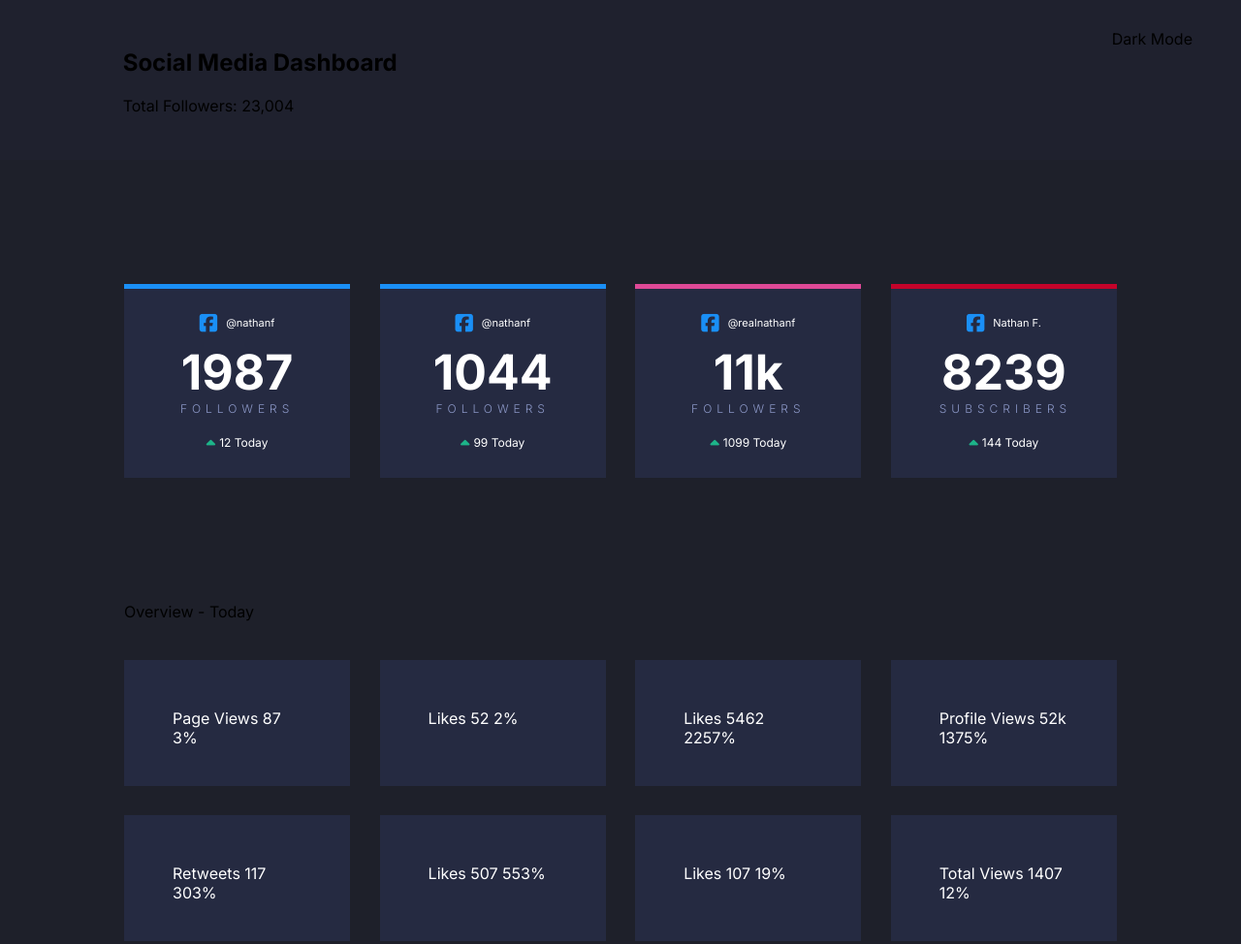
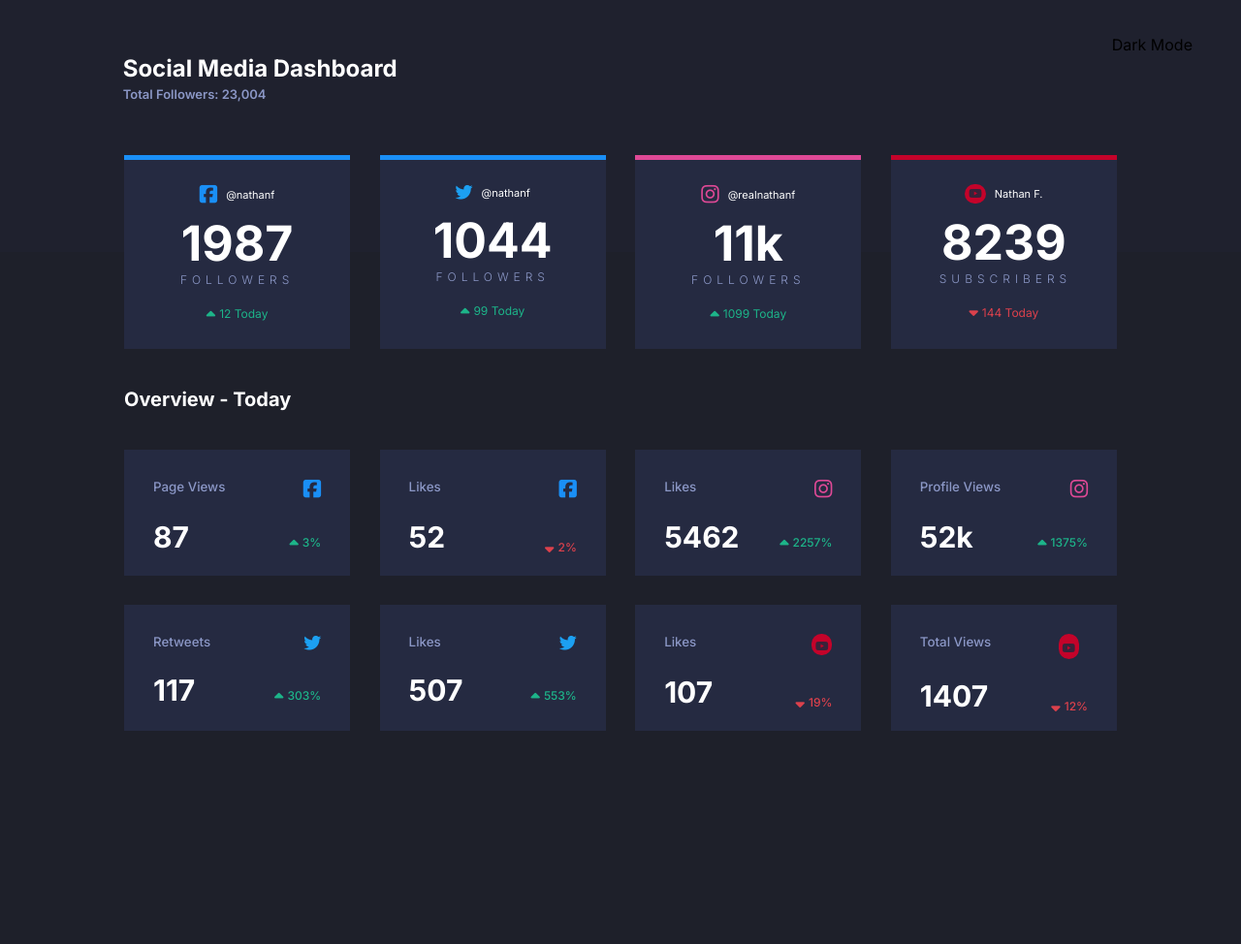
Before and after one commit to thisisobate/social-media-dashboard-with-switcher, a plain HTML site: page index.html in a window 1280 px wide. Shown: the whole page at 97% size. After the commit the page ends 800 px from the top, so only its background shows below. Drawn offline with Linux system fonts and the light colour scheme.

Commit message:
added styling

```diff
--- a/css/style.css
+++ b/css/style.css
@@ -12,19 +12,42 @@ body {
   min-height: 100vh;
 } */
 
+h2 {
+  font-weight: 700;
+  color: #fff;
+}
+
 .header {
   background-color: hsl(232, 19%, 15%);
-  padding: 30px 50px;
+  padding: 130px 50px;
+}
+
+.grid_container {
+  margin-top: -140px;
+}
+
+.top_container {
   display: flex;
   justify-content: space-between;
+  margin-top: -94px;
 }
 
 .header_txt {
   margin-left: 6.5%;
 }
 
+.header_txt > p {
+  color: hsl(228, 34%, 66%);
+  font-size: small;
+  font-weight: 600;
+  margin-top: -16px;
+}
+
 .overview {
   margin-left: 10%;
+  font-weight: 700;
+  color: #fff;
+  font-size: 20px;
 }
 
 .box-a {
@@ -60,7 +83,7 @@ body {
   grid-template-columns: repeat(auto-fit, minmax(180px, 1fr));
   grid-template-rows: 200px;
   grid-gap: 1.9rem;
-  margin: 10%;
+  margin: 40px 10%;
 }
 
 .grid_b {
@@ -73,7 +96,7 @@ body {
 }
 
 .box-b {
-  padding: 50px;
+  padding: 55px 30px;
   background-color: hsl(228, 28%, 20%);
   color: hsl(0, 0%, 100%);
 }
@@ -96,6 +119,36 @@ body {
   margin-right: 9px;
 }
 
+.fa-instagram {
+  color: hsl(329, 70%, 58%);
+  font-size: 21px;
+  margin-right: 9px;
+}
+
+.fa-twitter {
+  color: hsl(203, 89%, 53%);
+  font-size: 18px;
+  margin-right: 9px;
+}
+
+.fa-youtube {
+  font-size: 12px;
+  color: #392239;
+}
+
+.bg_red {
+  background-color: hsl(348, 97%, 39%);
+  padding: 3px 4px;
+  margin-right: 9px;
+  border-radius: 50px;
+}
+
+.bg_red2 {
+  background-color: hsl(348, 97%, 39%);
+  padding: 1px 4px;
+  border-radius: 10px;
+}
+
 .fa-sort-up {
   color: hsl(163, 72%, 41%);
   font-size: 15px;
@@ -103,12 +156,28 @@ body {
   padding-right: 4px;
 }
 
+.fa-sort-down {
+  font-size: 15px;
+  padding-right: 4px;
+  margin-top: -3px;
+}
+
+.txt_red {
+  color: hsl(356, 69%, 56%) !important;
+}
+
+/* .rotate {
+  transform: rotate(180deg);
+  padding-top: 0 !important;
+} */
+
 .counter {
   font-size: 12px;
   text-align: center;
   display: flex;
   justify-content: center;
   margin-top: 20px;
+  color: hsl(163, 72%, 41%);
 }
 .large_font {
   font-weight: 700;
@@ -126,6 +195,41 @@ body {
   text-align: center;
 }
 
+.top_part {
+  display: flex;
+  justify-content: space-between;
+  margin-top: -25px;
+}
+
+.sort {
+  margin-right: 0 !important;
+}
+
+.counterb {
+  display: flex;
+  font-size: 12px;
+  font-weight: 500;
+  color: hsl(163, 72%, 41%);
+}
+
+.bottom_part {
+  display: flex;
+  justify-content: space-between;
+  margin-top: 20px;
+  align-items: flex-end;
+}
+
+.counter_number {
+  font-weight: 700;
+  font-size: 30px;
+}
+
+.txt_left {
+  font-size: smaller;
+  font-weight: 500;
+  color: hsl(228, 34%, 66%);
+}
+
 @media (max-width: 550px) {
   /* .grid {
     display: flex;
--- a/index.html
+++ b/index.html
@@ -33,6 +33,7 @@
   <body>
     <div class="bg">
       <div class="header">
+        <div class="top_container">
           <div class="header_txt">
             <h2>Social Media Dashboard</h2>
             <p>Total Followers: 23,004</p>
@@ -40,6 +41,7 @@
 
           <div class="toggle">
             Dark Mode
+          </div>
         </div>
       </div>
 
@@ -63,7 +65,7 @@
           <div class="box-a top_blue">
             <div class="social-icon">
               <div>
-                <i class="fab fa-facebook-square"></i>
+                <i class="fab fa-twitter"></i>
               </div>
               <div class="txt_middle">@nathanf</div>
             </div>
@@ -78,7 +80,7 @@
           <div class="box-a top_gradient">
             <div class="social-icon">
               <div>
-                <i class="fab fa-facebook-square"></i>
+                <i class="fab fa-instagram"></i>
               </div>
               <div class="txt_middle">@realnathanf</div>
             </div>
@@ -92,15 +94,15 @@
 
           <div class="box-a top_red">
             <div class="social-icon">
-              <div>
-                <i class="fab fa-facebook-square"></i>
+              <div class="bg_red">
+                <i class="fab fa-youtube"></i>
               </div>
               <div class="txt_middle">Nathan F.</div>
             </div>
             <div class="large_font">8239</div>
             <div class="spaced_font">Subscribers</div>
-            <div class="counter">
-              <i class="fas fa-sort-up"></i>
+            <div class="txt_red counter">
+              <i class="fas fa-sort-down"></i>
               <div>144 Today</div>
             </div>
           </div>
@@ -110,35 +112,139 @@
 
         <div class="grid_b">
           <div class="box-b">
-            Page Views 87 3%
+            <div class="top_part">
+              <div class="txt_left">Page Views</div>
+              <div class="social">
+                <i class="sort fab fa-facebook-square"></i>
+              </div>
+            </div>
+            <div class="bottom_part">
+              <div class="counter_number">87</div>
+
+              <div class="counterb">
+                <div><i class="fas fa-sort-up"></i></div>
+                <div>3%</div>
+              </div>
+            </div>
           </div>
 
           <div class="box-b">
-            Likes 52 2%
+            <div class="top_part">
+              <div class="txt_left">Likes</div>
+              <div class="social">
+                <i class="sort fab fa-facebook-square"></i>
+              </div>
+            </div>
+            <div class="bottom_part">
+              <div class="counter_number">52</div>
+
+              <div class="txt_red counterb">
+                <div><i class="fas fa-sort-down"></i></div>
+                <div>2%</div>
+              </div>
+            </div>
           </div>
 
           <div class="box-b">
-            Likes 5462 2257%
+            <div class="top_part">
+              <div class="txt_left">Likes</div>
+              <div class="social">
+                <i class="sort fab fa-instagram"></i>
+              </div>
+            </div>
+            <div class="bottom_part">
+              <div class="counter_number">5462</div>
+
+              <div class="counterb">
+                <div><i class="fas fa-sort-up"></i></div>
+                <div>2257%</div>
+              </div>
+            </div>
           </div>
 
           <div class="box-b">
-            Profile Views 52k 1375%
+            <div class="top_part">
+              <div class="txt_left">Profile Views</div>
+              <div class="social">
+                <i class="sort fab fa-instagram"></i>
+              </div>
+            </div>
+            <div class="bottom_part">
+              <div class="counter_number">52k</div>
+
+              <div class="counterb">
+                <div><i class="fas fa-sort-up"></i></div>
+                <div>1375%</div>
+              </div>
+            </div>
           </div>
 
           <div class="box-b">
-            Retweets 117 303%
+            <div class="top_part">
+              <div class="txt_left">Retweets</div>
+              <div class="social">
+                <i class="sort fab fa-twitter"></i>
+              </div>
+            </div>
+            <div class="bottom_part">
+              <div class="counter_number">117</div>
+
+              <div class="counterb">
+                <div><i class="fas fa-sort-up"></i></div>
+                <div>303%</div>
+              </div>
+            </div>
           </div>
 
           <div class="box-b">
-            Likes 507 553%
+            <div class="top_part">
+              <div class="txt_left">Likes</div>
+              <div class="social">
+                <i class="sort fab fa-twitter"></i>
+              </div>
+            </div>
+            <div class="bottom_part">
+              <div class="counter_number">507</div>
+
+              <div class="counterb">
+                <div><i class="fas fa-sort-up"></i></div>
+                <div>553%</div>
+              </div>
+            </div>
           </div>
 
           <div class="box-b">
-            Likes 107 19%
+            <div class="top_part">
+              <div class="txt_left">Likes</div>
+              <div class="bg_red2">
+                <i class="sort fab fa-youtube"></i>
+              </div>
+            </div>
+            <div class="bottom_part">
+              <div class="counter_number">107</div>
+
+              <div class="txt_red counterb">
+                <div><i class="fas fa-sort-down"></i></div>
+                <div>19%</div>
+              </div>
+            </div>
           </div>
 
           <div class="box-b">
-            Total Views 1407 12%
+            <div class="top_part">
+              <div class="txt_left">Total Views</div>
+              <div class="social bg_red">
+                <i class="sort fab fa-youtube"></i>
+              </div>
+            </div>
+            <div class="bottom_part">
+              <div class="counter_number">1407</div>
+
+              <div class="txt_red counterb">
+                <div><i class="fas fa-sort-down"></i></div>
+                <div>12%</div>
+              </div>
+            </div>
           </div>
         </div>
       </div>
```
Lines whose indentation alone changed are shown as unchanged.
